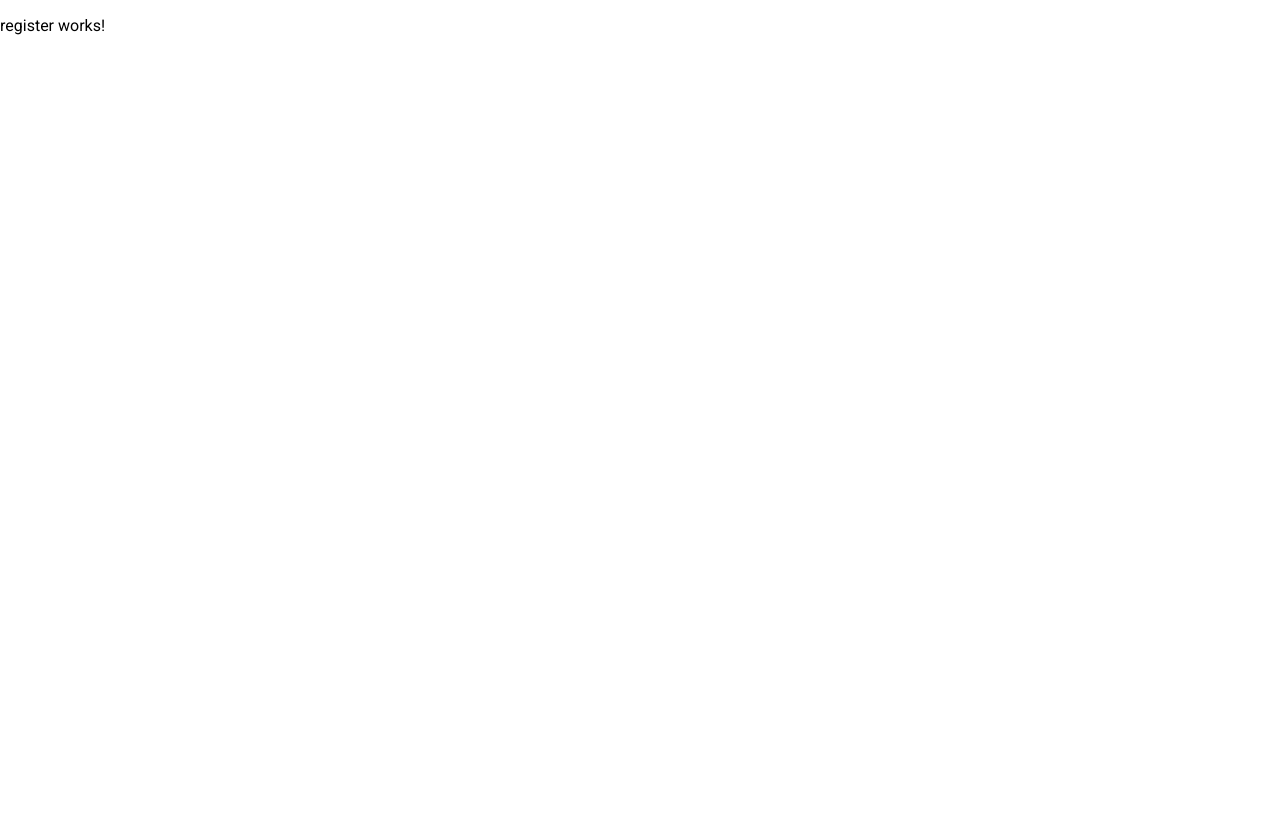
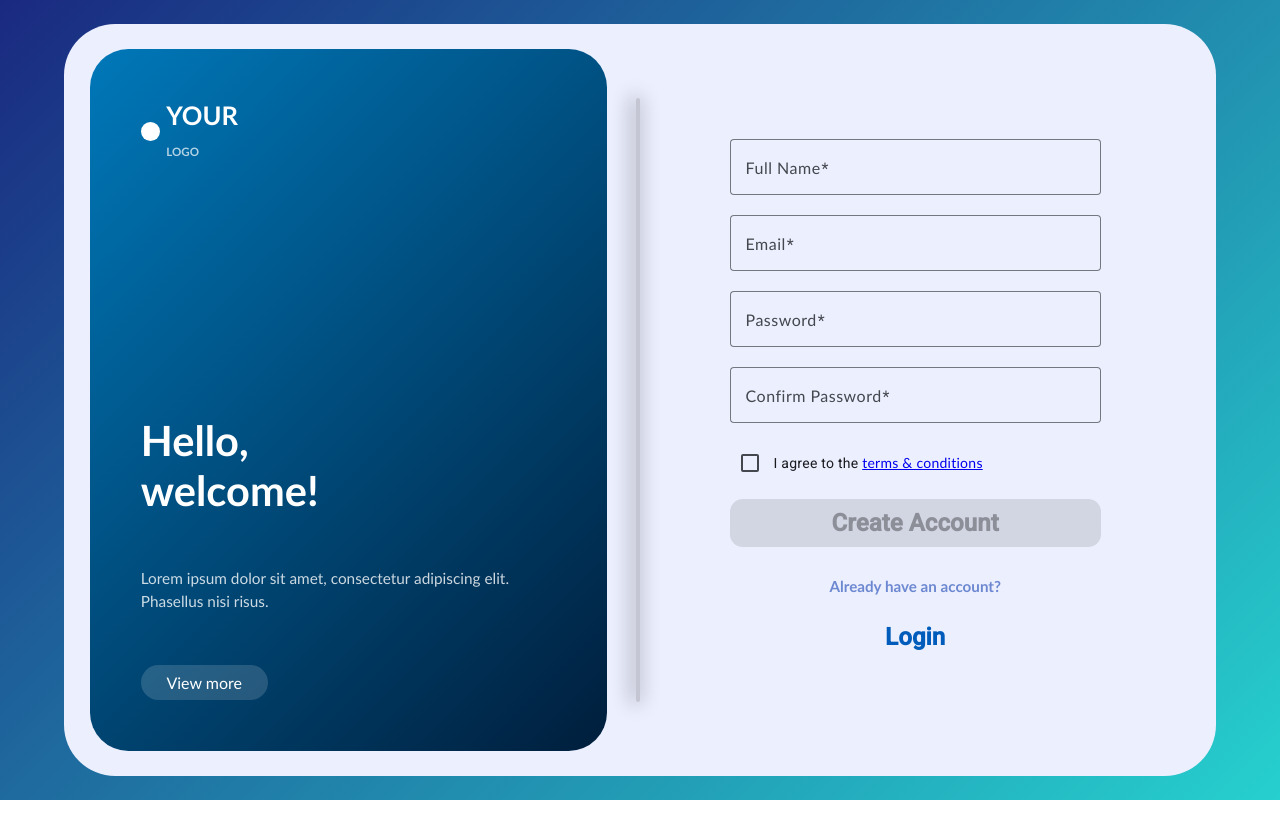
Before and after one commit to odaialfadel/auth-system, an Angular app in the folder auth-frontend/: page /register in a window 1280 px wide. Built offline with nearby package versions, Linux system fonts and the light colour scheme.

Commit message:
feat(auth-frontend): create a signup page
Refs: #0

```diff
--- a/auth-frontend/src/app/login/login.component.css
+++ b/auth-frontend/src/app/login/login.component.css
@@ -167,24 +167,6 @@ section p {
   transition: background-color 0.5s ease, color 0.5s ease, transform 0.5s ease;
 }
 
-.login-btn {
-  background-color: white;
-  color: #6c88d1;
-  box-shadow: 0 0.5vw 1.5vw rgba(0, 114, 255, 0.15);
-}
-
-.signup-btn {
-  background: linear-gradient(200deg, #1b37ed, #26d0ce);
-  color: white !important;
-  box-shadow: 0 0.5vw 1.5vw rgba(0, 114, 255, 0.3);
-}
-
-.signup-btn:hover {
-  color: white !important;
-  transform: scale(1.05);
-  box-shadow: 0 6px 12px rgba(0, 0, 0, 0.2);
-}
-
 /* Responsive adjustments */
 @media (max-width: 992px) or (orientation: portrait) {
   .login-card {
--- a/auth-frontend/src/app/login/login.component.html
+++ b/auth-frontend/src/app/login/login.component.html
@@ -36,9 +36,9 @@
 
       <!-- Moved section out of .login-form -->
       <section>
-        <button mat-button class="login-btn">Login</button>
+        <button mat-flat-button [disabled]="!loginForm.valid" class="login-btn">Login</button>
         <p>Not a member yet?</p>
-        <button mat-button class="signup-btn">Sign up</button>
+        <button mat-button class="signup-btn" [routerLink]="'/register'">Sign up</button>
       </section>
     </div>
   </div>
--- a/auth-frontend/src/app/login/login.component.ts
+++ b/auth-frontend/src/app/login/login.component.ts
@@ -1,9 +1,8 @@
 import { Component } from '@angular/core';
 import {MatButton} from '@angular/material/button';
-import {FormsModule, ReactiveFormsModule, FormGroup, FormBuilder} from '@angular/forms';
+import {FormsModule, ReactiveFormsModule, FormGroup, FormBuilder, Validators} from '@angular/forms';
 import {RouterLink} from '@angular/router';
-import {MatFormField, MatInput, MatLabel, MatSuffix} from '@angular/material/input';
-import {MatIcon} from '@angular/material/icon';
+import {MatFormField, MatInput, MatLabel} from '@angular/material/input';
 
 
 @Component({
@@ -18,7 +17,6 @@ import {MatIcon} from '@angular/material/icon';
     MatFormField,
     MatInput,
     MatFormField,
-    MatIcon,
   ],
   templateUrl: './login.component.html',
   styleUrl: './login.component.css'
@@ -29,13 +27,14 @@ export class LoginComponent {
 
   constructor(private fb: FormBuilder) {
     this.loginForm = this.fb.group({
-      email: [''],
-      password: [''],
+      email: ['', [Validators.required, Validators.email]],
+      password: ['', Validators.required],
     });
   }
 
   onSubmit() {
-    const formData = this.loginForm.value;
-    console.log('Form data:', formData);
+    if (this.loginForm.valid) {
+      console.log('Form data:', this.loginForm.value);
+    }
   }
 }
--- a/auth-frontend/src/app/register/register.component.css
+++ b/auth-frontend/src/app/register/register.component.css
@@ -0,0 +1 @@
+@import '../login/login.component.css';
--- a/auth-frontend/src/app/register/register.component.html
+++ b/auth-frontend/src/app/register/register.component.html
@@ -1 +1,63 @@
-<p>register works!</p>
+<div class="login-container">
+  <div class="login-card">
+    <div class="login-left">
+      <div class="logo-container">
+        <div class="logo-circle"></div>
+        <div class="logo-text">YOUR<br><span>LOGO</span></div>
+      </div>
+      <div class="welcome-text">
+        <h1>Hello,<br>welcome!</h1>
+        <p>Lorem ipsum dolor sit amet, consectetur adipiscing elit. Phasellus nisi risus.</p>
+        <button class="view-more-btn">View more</button>
+      </div>
+    </div>
+    <div class="login-middle">
+      <div class="divider-line"></div>
+    </div>
+    <!-- Right Panel (registration form) -->
+    <div class="login-right">
+      <form [formGroup]="registerForm" (ngSubmit)="onRegister()">
+
+        <!-- Full Name -->
+        <mat-form-field appearance="outline" class="custom-field">
+          <mat-label>Full Name</mat-label>
+          <mat-icon matPrefix>person</mat-icon>
+          <input matInput formControlName="fullName" type="text" />
+        </mat-form-field>
+
+        <!-- Email -->
+        <mat-form-field appearance="outline" class="custom-field">
+          <mat-label>Email</mat-label>
+          <mat-icon matPrefix>mail</mat-icon>
+          <input matInput formControlName="email" type="email" />
+        </mat-form-field>
+
+        <!-- Password -->
+        <mat-form-field appearance="outline" class="custom-field">
+          <mat-label>Password</mat-label>
+          <mat-icon matPrefix>lock</mat-icon>
+          <input matInput formControlName="password" type="password" />
+        </mat-form-field>
+
+        <!-- Confirm Password -->
+        <mat-form-field appearance="outline" class="custom-field">
+          <mat-label>Confirm Password</mat-label>
+          <mat-icon matPrefix>lock</mat-icon>
+          <input matInput formControlName="confirmPassword" type="password" />
+        </mat-form-field>
+
+        <!-- Optional: Terms checkbox -->
+        <mat-checkbox formControlName="termsAccepted">
+          I agree to the <a href="#">terms & conditions</a>
+        </mat-checkbox>
+
+        <section>
+          <button mat-flat-button class="signup-btn" [disabled]="!registerForm.valid">Create Account</button>
+          <p>Already have an account?</p>
+          <button mat-button class="login-btn" [routerLink]="'/login'">Login</button>
+        </section>
+
+      </form>
+    </div>
+  </div>
+</div>
--- a/auth-frontend/src/app/register/register.component.ts
+++ b/auth-frontend/src/app/register/register.component.ts
@@ -1,11 +1,47 @@
-import { Component } from '@angular/core';
+import {Component, OnInit} from '@angular/core';
+import {MatFormField, MatInput, MatLabel} from "@angular/material/input";
+import {FormBuilder, FormGroup, ReactiveFormsModule, Validators} from "@angular/forms";
+import {MatButton} from '@angular/material/button';
+import {RouterLink} from '@angular/router';
+import {MatCheckbox} from '@angular/material/checkbox';
+import {MatIcon} from '@angular/material/icon';
 
 @Component({
   selector: 'app-register',
-  imports: [],
+  imports: [
+    MatButton,
+    MatFormField,
+    MatInput,
+    MatLabel,
+    ReactiveFormsModule,
+    RouterLink,
+    MatIcon,
+    MatCheckbox,
+    MatIcon
+  ],
   templateUrl: './register.component.html',
   styleUrl: './register.component.css'
 })
-export class RegisterComponent {
+export class RegisterComponent implements OnInit {
 
+  registerForm!: FormGroup;
+
+  constructor(private fb: FormBuilder) {}
+
+  ngOnInit(): void {
+    this.registerForm = this.fb.group({
+      fullName: ['', Validators.required],
+      email: ['', [Validators.required, Validators.email]],
+      password: ['', Validators.required],
+      confirmPassword: ['', Validators.required],
+      termsAccepted: [false, Validators.requiredTrue]
+    });
+  }
+
+  onRegister(): void {
+    if (this.registerForm.valid) {
+      // handle registration logic here
+      console.log(this.registerForm.value);
+    }
+  }
 }
```
